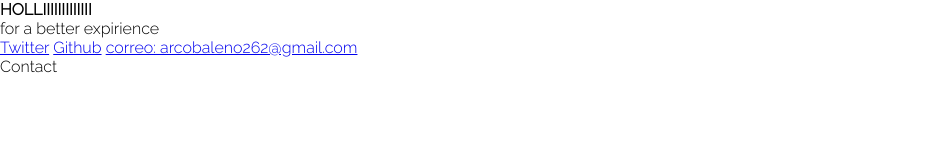
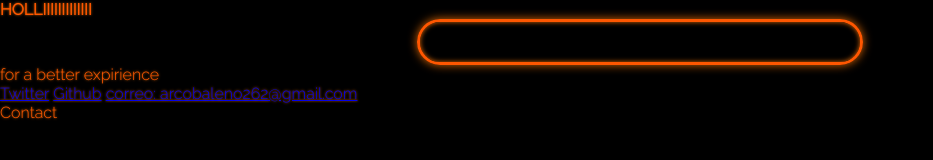
Before and after one commit to cervellos/API-curricular_argentina-programa, a plain HTML site: page index.html in a window 1280 px wide. Shown: the whole page, without its empty margins (0-933 px from the left). Drawn offline with nearby package versions, Linux system fonts and the light colour scheme; no server answers.

Commit message:
efecto neon

```diff
--- a/sass/layout/_card.scss
+++ b/sass/layout/_card.scss
@@ -1,7 +1,8 @@
-.container {
-  border: 2px solid white;
-  box-shadow: inset 0 0 5px red, 0 0 10px red;
-  border-radius: 68px;
+.card-container {
+  border: 3px solid var(--Font-orange);
+  box-shadow: inset 0 0 5px var(--base-orange), 0 0 10px var(--base-orange);
+  border-radius: 50px;
   max-width: 400px;
   margin: auto;
+  padding: 20px;
 }
--- a/sass/main.scss
+++ b/sass/main.scss
@@ -1,7 +1,7 @@
 @import "base/reset";
 @import "utilities/at-root";
 @import "base/typo";
+@import "theme/0000";
 //@import "components/buttons";
-//@import "theme/poke_theme";
 @import "layout/card";
 //@import "components/inputs";
--- /dev/null
+++ b/sass/theme/_0000.scss
@@ -0,0 +1,5 @@
+body {
+  background-color: var(--Background-black);
+  color: var(--Font-orange);
+  text-shadow: 0 0 2.5px var(--base-orange);
+}
```
Also changed, not shown: css/main.css, css/main.min.css, 2 other files.
